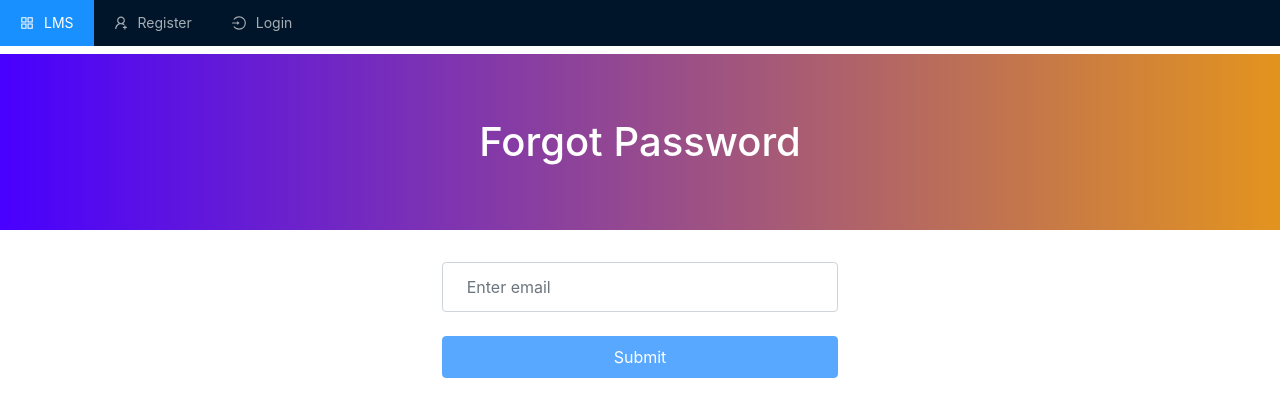
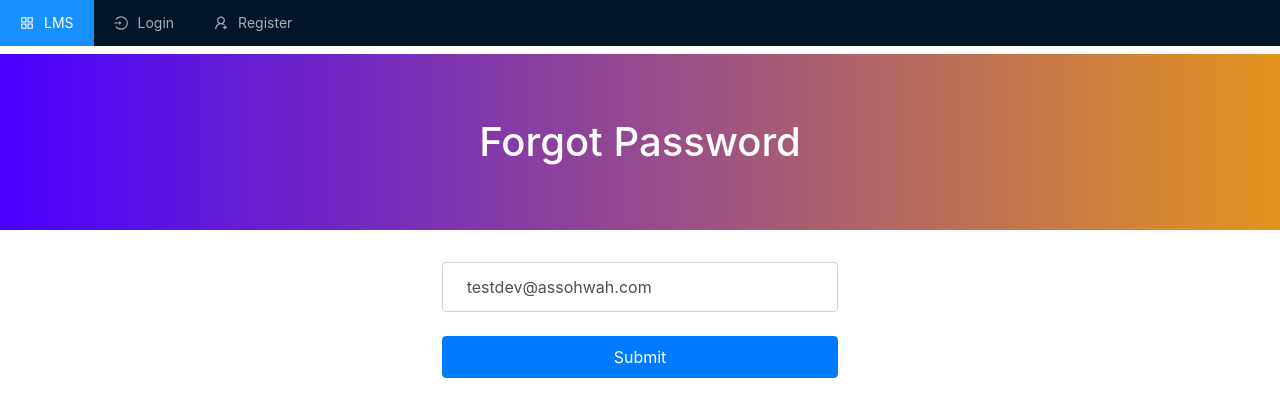
Before and after one commit to aimanskie/lms-client, a Next.js app: page /forgot-password in a window 1280 px wide. Shown: the top 416 px of the page. Built offline with nearby package versions, Linux system fonts and the light colour scheme; no server answers.

Commit message:
update logic

```diff
--- a/components/TopNav.js
+++ b/components/TopNav.js
@@ -22,7 +22,7 @@ const TopNav = () => {
 
   const { state, dispatch } = useContext(Context)
   const { user } = state
-
+  console.log(user)
   const router = useRouter()
 
   useEffect(() => {
@@ -38,39 +38,58 @@ const TopNav = () => {
   }
 
   return (
-    <Menu theme='dark' mode='horizontal' selectedKeys={[current]} className='mb-2'>
+    <Menu theme='dark' mode='horizontal' selectedKeys={[current]} className='mb-2' style={{ dispay: 'block' }}>
       <Item key='/' onClick={(e) => setCurrent(e.key)} icon={<AppstoreOutlined />}>
         <Link href='/'>
           <a>LMS</a>
         </Link>
       </Item>
 
-      {user && user.role && user.role.includes('Admin') && (
+      {user && user.role && (user.role.includes('Admin') || user.role.includes('Instructor')) ? (
         <Item key='/instructor/course/create' onClick={(e) => setCurrent(e.key)} icon={<CarryOutOutlined />}>
           <Link href='/instructor/course/create'>
             <a>Create Course</a>
           </Link>
         </Item>
+      ) : (
+        user !== null && (
+          <Item key='/user/new-instructor' onClick={(e) => setCurrent(e.key)} icon={<TeamOutlined />}>
+            <Link href='/user/new-instructor'>
+              <a>Become Instructor</a>
+            </Link>
+          </Item>
+        )
       )}
 
       {user === null && (
         <>
-          <Item className='float-right' key='/register' onClick={(e) => setCurrent(e.key)} icon={<UserAddOutlined />}>
+          <Item
+            className='text-end'
+            key='/login'
+            onClick={(e) => setCurrent(e.key)}
+            icon={<LoginOutlined />}
+            style={{ float: 'right' }}
+          >
+            <Link href='/login'>
+              <a>Login</a>
+            </Link>
+          </Item>
+          <Item
+            /* className='text-end' */
+            key='/register'
+            onClick={(e) => setCurrent(e.key)}
+            icon={<UserAddOutlined />}
+            style={{ float: 'right' }}
+          >
             <Link href='/register'>
               <a>Register</a>
-            </Link>
-          </Item>
-
-          <Item className='float-right' key='/login' onClick={(e) => setCurrent(e.key)} icon={<LoginOutlined />}>
-            <Link href='/login'>
-              <a>Login</a>
             </Link>
           </Item>
         </>
       )}
 
       {user !== null && (
-        <SubMenu icon={<CoffeeOutlined />} title={user && user.name} className='float-right'>
+        <SubMenu icon={<CoffeeOutlined />} title={user && user.name} style={{ float: 'right' }}>
           <ItemGroup>
             <Item key='/user'>
               <Link href='/user'>
@@ -82,8 +101,8 @@ const TopNav = () => {
         </SubMenu>
       )}
 
-      {user && user.role && user.role.includes('Admin') && (
-        <Item key='/instructor' onClick={(e) => setCurrent(e.key)} icon={<TeamOutlined />} className='float-right'>
+      {user && user.role && (user.role.includes('Admin') || user.role.includes('Instructor')) && (
+        <Item key='/instructor' onClick={(e) => setCurrent(e.key)} icon={<TeamOutlined />} style={{ float: 'right' }}>
           <Link href='/instructor'>
             <a>Instructor</a>
           </Link>
--- a/context/index.js
+++ b/context/index.js
@@ -1,6 +1,6 @@
 import { useReducer, createContext, useEffect } from 'react'
 import axios from 'axios'
-import { useRouter, userRouter } from 'next/router'
+import { useRouter } from 'next/router'
 
 const intialState = {
   user: null,
--- a/pages/forgot-password.js
+++ b/pages/forgot-password.js
@@ -6,7 +6,7 @@ import { Context } from '../context'
 import { useRouter } from 'next/router'
 
 const ForgotPassword = () => {
-  const [email, setEmail] = useState('')
+  const [email, setEmail] = useState('testdev@assohwah.com')
   const [success, setSuccess] = useState(false)
   const [code, setCode] = useState('')
   const [newPassword, setNewPassword] = useState('')
@@ -50,6 +50,7 @@ const ForgotPassword = () => {
       setNewPassword('')
       setLoading(false)
       toast('Great! Now you can login with your new password')
+      router.push('/login')
     } catch (err) {
       setLoading(false)
       toast(err.response.data)
```
Also changed, not shown: pages/register.js (+5 -3 lines), pages/user/new-instructor.js (added, +71 -0 lines), pages/course/[slug].js (line endings or trailing spaces).
